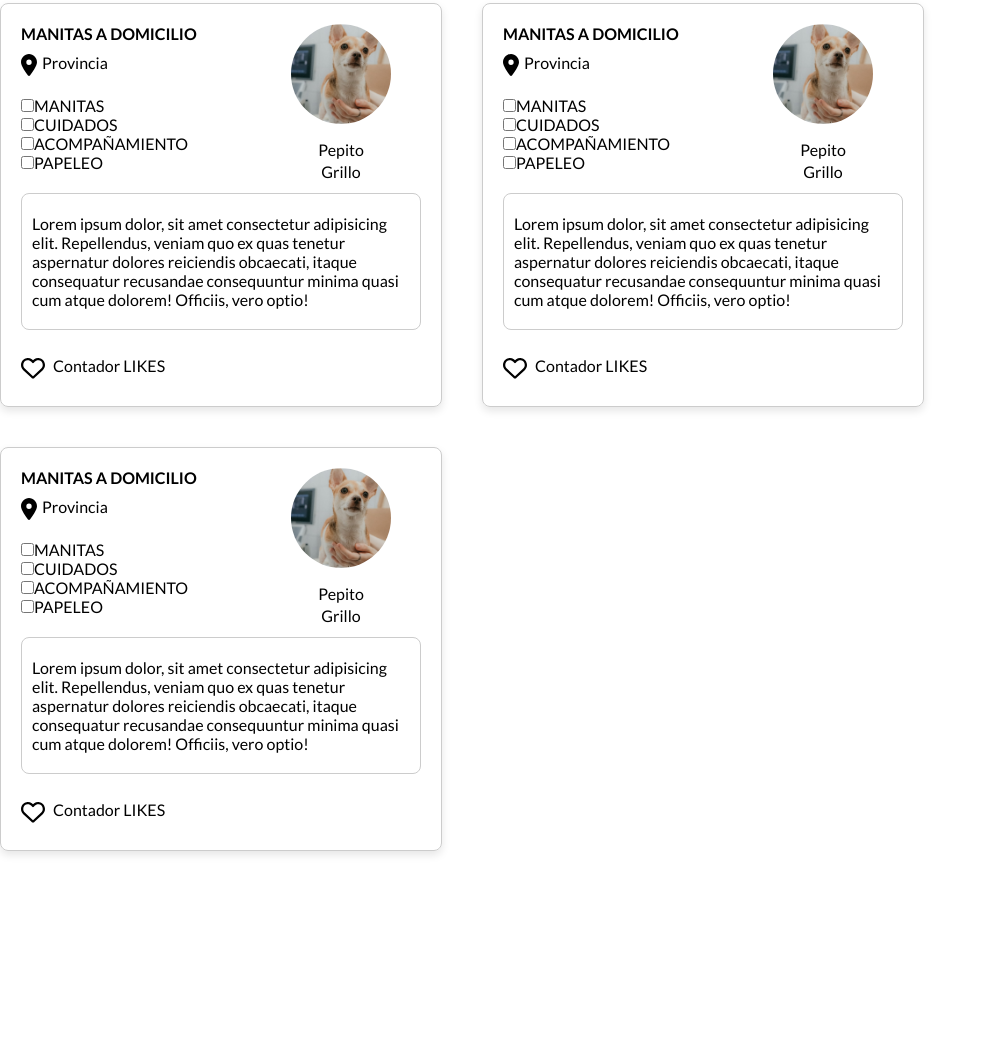
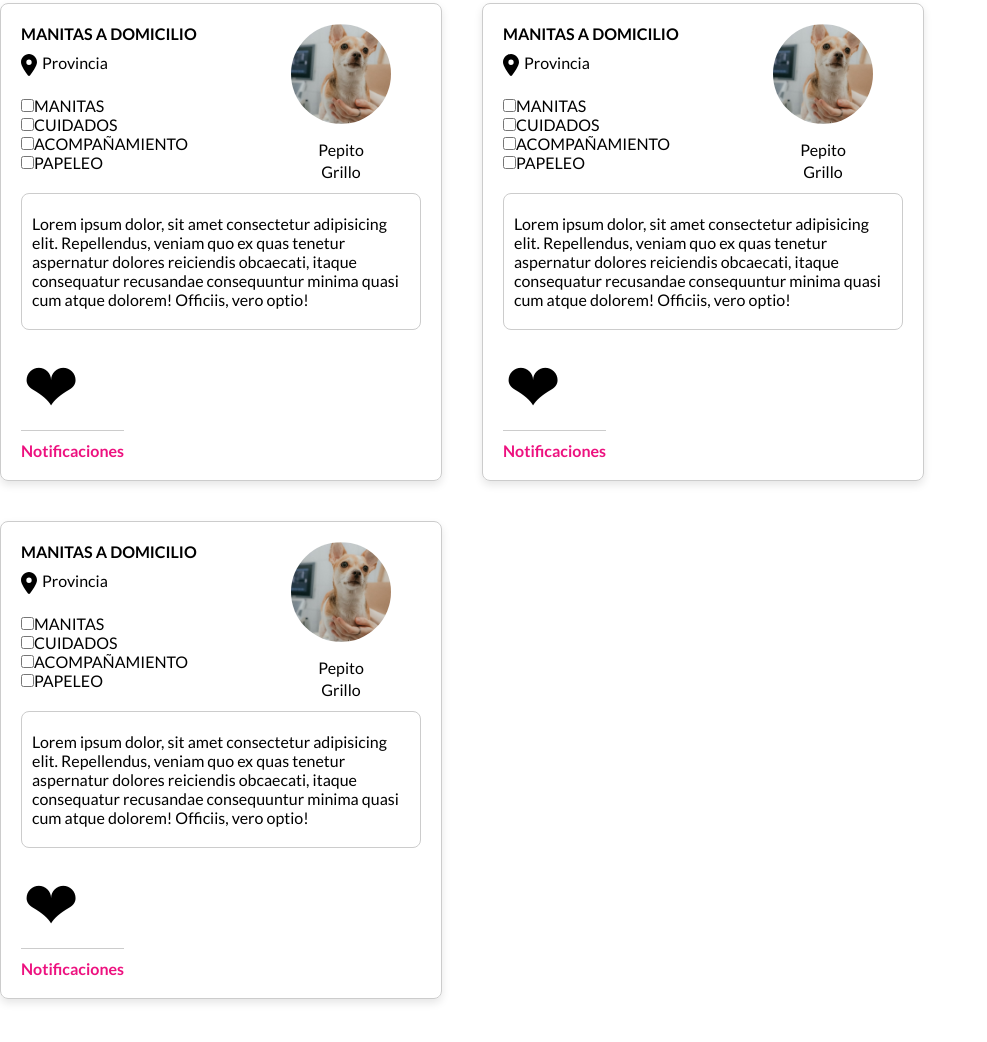
Before and after one commit to andresabadi/manosamigas-g3, a plain HTML site: page services.html in a window 1280 px wide. Shown: the part 290-1332 px from the top of the page, without its empty margins (0-987 px from the left). Before the commit the page ends 1280 px from the top, so only its background shows below. Drawn offline with Linux system fonts and the light colour scheme.

Commit message:
inclusion boton like

```diff
--- /dev/null
+++ b/like.js
@@ -0,0 +1,34 @@
+let likesCount = 0;
+let hasLiked = false;
+const likeButton = document.querySelector('.like-button');
+const notificationsList = document.getElementById('notifications-list');
+
+likeButton.addEventListener('click', toggleLike);
+
+function toggleLike() {
+  if (!hasLiked) {
+    hasLiked = true;
+    likeButton.classList.add('liked');
+    likesCount++;
+    showNotification('¡Has valorado positivamente al trabajador!');
+  }
+//   else {
+//     hasLiked = false;
+//     likeButton.classList.remove('liked');
+//     likesCount--;
+//   }
+}
+
+
+  likesCountElement.textContent = likesCount;
+
+function showNotification(message) {
+  const notification = document.createElement('li');
+  notification.textContent = message;
+  notificationsList.appendChild(notification);
+
+  // Eliminar la notificación después de 3 segundos
+  setTimeout(() => {
+    notification.remove();
+  }, 3000);
+}
--- a/services.html
+++ b/services.html
@@ -45,8 +45,15 @@
 
                 <div class="card_services_likes_container">
                     <div>
-                        <img src="./Img/icon/heart-regular.svg" alt="Heart icon" id="card_services_empty_heard_icon">
-                        <div class="card_services_likes_counter">Contador LIKES</div>
+                        <div class="post">
+                            <button class="like-button" onclick="toggleLike()">
+                              <span class="icon">&#10084;</span>
+                            </button>
+                          </div>
+                          <div class="notifications">
+                            <h2>Notificaciones</h2>
+                            <ul id="notifications-list"></ul>
+                          </div>
                     </div>
                     <button class="card_services_button_contact">Contacto</button>
                 </div>
@@ -82,8 +89,15 @@
 
                 <div class="card_services_likes_container">
                     <div>
-                        <img src="./Img/icon/heart-regular.svg" alt="Heart icon" id="card_services_empty_heard_icon">
-                        <div class="card_services_likes_counter">Contador LIKES</div>
+                        <div class="post">
+                            <button class="like-button" onclick="toggleLike()">
+                              <span class="icon">&#10084;</span>
+                            </button>
+                          </div>
+                          <div class="notifications">
+                            <h2>Notificaciones</h2>
+                            <ul id="notifications-list"></ul>
+                          </div>
                     </div>
                     <button class="card_services_button_contact">Contacto</button>
                 </div>
@@ -114,11 +128,17 @@
                 <div class="card_services_description_container">
                 <p> Lorem ipsum dolor, sit amet consectetur adipisicing elit. Repellendus, veniam quo ex quas tenetur aspernatur dolores reiciendis obcaecati, itaque consequatur recusandae consequuntur minima quasi cum atque dolorem! Officiis, vero optio!</p>
                 </div>
-
                 <div class="card_services_likes_container">
                     <div>
-                        <img src="./Img/icon/heart-regular.svg" alt="Heart icon" id="card_services_empty_heard_icon">
-                        <div class="card_services_likes_counter">Contador LIKES</div>
+                        <div class="post">
+                            <button class="like-button" onclick="toggleLike()">
+                              <span class="icon">&#10084;</span>
+                            </button>
+                          </div>
+                          <div class="notifications">
+                            <h2>Notificaciones</h2>
+                            <ul id="notifications-list"></ul>
+                          </div>
                     </div>
                     <button class="card_services_button_contact">Contacto</button>
                 </div>
@@ -127,6 +147,6 @@
 </section>
 
 <br>
-
+<script src="/like.js"></script>
 </body>
 </html>
--- a/styles/services.css
+++ b/styles/services.css
@@ -144,6 +144,56 @@ p {
     font-weight: bold;
     box-shadow: 0 2px 4px #00000050;
   } */
+  .post {
+    margin-bottom: 10px;
+  }
+
+  .like-button {
+    width: 60px;
+    height: 60px;
+    background-color: transparent;
+    border: none;
+    cursor: pointer;
+    display: flex;
+    align-items: center;
+
+  }
+
+  .like-button.liked .icon {
+    color: #ff0000;
+    font-size: 67px;
+  }
+
+  .notifications {
+    margin-top: 20px;
+    border-top: 1px solid #ccc;
+    padding-top: 10px;
+  }
+
+  .notifications h2 {
+    margin-top: 0;
+  }
+
+  .icon{
+    width: 70px;
+    height: 70px;
+  }
+
+  .like-button .icon {
+    font-size: 67px;
+    color: #000;
+    transition: color 0.3s;
+  }
+
+  .like-button.liked .icon {
+    color: #ff0000;
+  }
+  li{
+    margin: 5px;
+    font-size: 20px;
+    font-weight: bold;
+    text-decoration: none;
+  }
 
 
 
```
